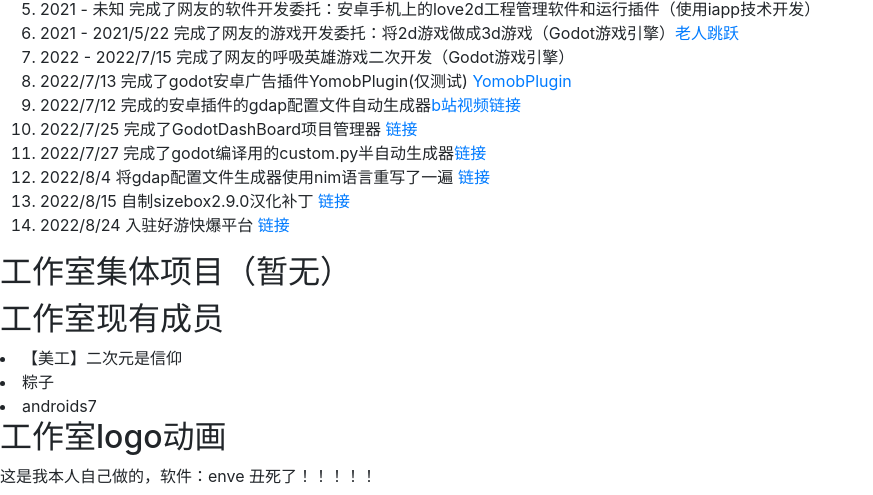
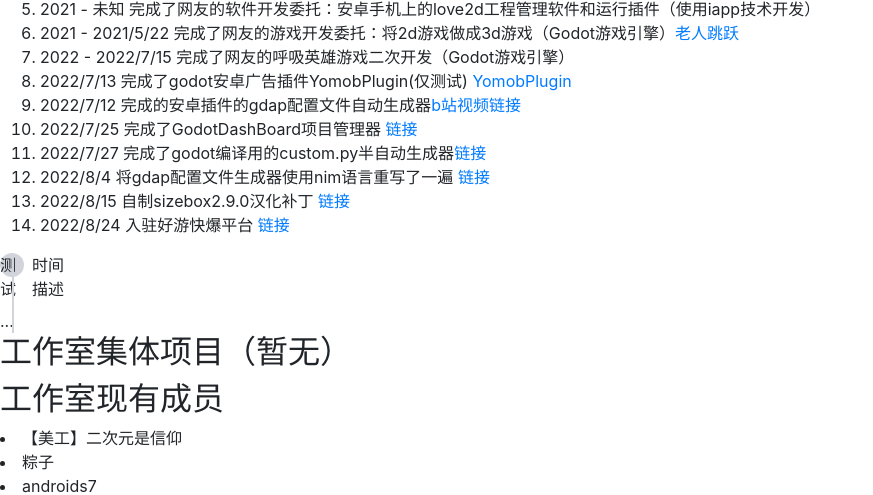
Before and after one commit to 2439905184/littlesandbox2, a plain HTML site: page index.html in a window 1280 px wide. Shown: the part 3820-4315 px from the top of the page, without its empty margins (0-873 px from the left). Drawn offline with nearby package versions, Linux system fonts and the light colour scheme.

Commit message:
补充时间线css

```diff
--- /dev/null
+++ b/css/timeline.css
@@ -0,0 +1,55 @@
+.timeline {
+    /* Used to position the left vertical line */
+    position: relative;
+}
+
+.timeline__line {
+    /* Border */
+    border-right: 2px solid #d1d5db;
+
+    /* Positioned at the left */
+    left: 0.75rem;
+    position: absolute;
+    top: 0px;
+
+    /* Take full height */
+    height: 100%;
+}
+
+.timeline__items {
+    /* Reset styles */
+    list-style-type: none;
+    margin: 0px;
+    padding: 0px;
+}
+
+.timeline__item {
+    margin-bottom: 8px;
+}
+
+.timeline__top {
+    /* Center the content horizontally */
+    align-items: center;
+    display: flex;
+}
+
+.timeline__circle {
+    /* Rounded border */
+    background-color: #d1d5db;
+    border-radius: 9999px;
+
+    /* Size */
+    height: 1.5rem;
+    width: 1.5rem;
+}
+
+.timeline__title {
+    /* Take available width */
+    flex: 1;
+    margin-left: 0.5rem;
+}
+
+.timeline__desc {
+    /* Make it align with the title */
+    margin-left: 2rem;
+}
--- a/index.html
+++ b/index.html
@@ -30,6 +30,7 @@
         }
     </style>
     <link rel="stylesheet" href="index.css">
+    <link rel="stylesheet" href="css/timeline.css">
 </head>
 
 <body>
@@ -128,6 +129,32 @@
         <li>2022/8/15 自制sizebox2.9.0汉化补丁 <a href="https://www.bilibili.com/video/BV1Ve4y1f7mG?spm_id_from=333.999.0.0">链接</a></li>
         <li>2022/8/24 入驻好游快爆平台 <a href="https://www.3839.com/cp/12246.html">链接</a></li>
     </ol>
+
+    <div class="timeline">
+    <!-- Left vertical line -->
+    <div class="timeline__line"></div>
+
+    <!-- The timeline items timeline -->
+    <div class="timeline__items">
+        <!-- Each timeline item -->
+        <div class="timeline__item">
+            <!-- The circle and title -->
+            <div class="timeline__top">
+                <!-- The circle -->
+                <div class="timeline__circle">测试</div>
+
+                <!-- The title -->
+                <div class="timeline__title">时间</div>
+            </div>
+
+            <!-- The description -->
+            <div class="timeline__desc">描述</div>
+        </div>
+
+        <!-- Repeat other items -->
+        ...
+    </div>
+</div>
     <h2>工作室集体项目（暂无）</h2>
 
     <h2>工作室现有成员</h2>
```
